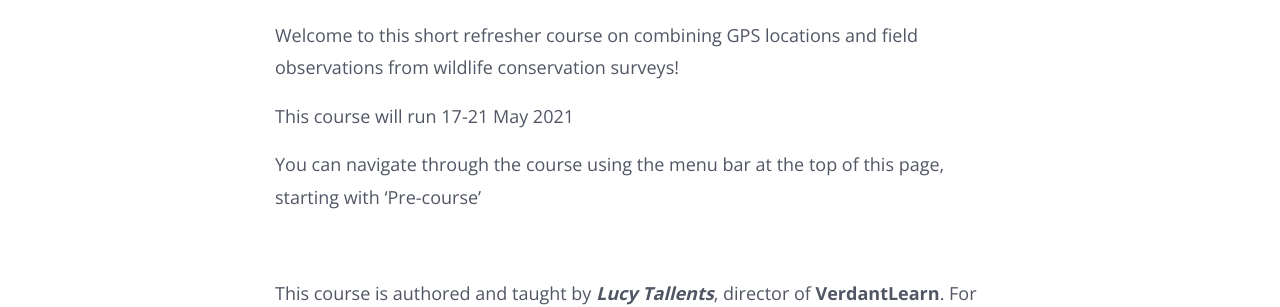
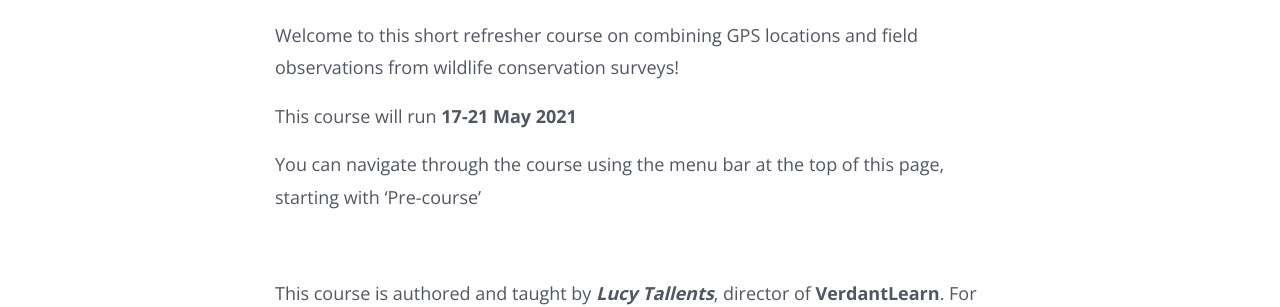
Before and after one commit to verdantlearn/gis-refresher-gps-field-obs, a Jekyll site: the page built from index.md, in a window 1280 px wide. Shown: the part 498-805 px from the top of the page. Built offline with Jekyll 4.4.1, drawn with Linux system fonts in a browser that asks for light colours; nearby versions of some CDN libraries; emoji names are drawn with the system emoji font; comment, search, counter and statistics services are not loaded; some of the changed text lies outside the part shown.

Commit message:
Formatting tweak

```diff
--- a/index.md
+++ b/index.md
@@ -4,7 +4,7 @@ layout: index
 
 Welcome to this short refresher course on combining GPS locations and field observations from wildlife conservation surveys!
 
-This course will run 17-21 May 2021
+This course will run **17-21 May 2021**
 
 You can navigate through the course using the menu bar at the top of this page, starting with 'Pre-course'
 
@@ -16,4 +16,4 @@ This course is authored and taught by ***Lucy Tallents***, director of **Verdant
 
 ## Other learning opportunities
 
-* Join our [mailing list](https://verdantlearn-gis-refreshers-may2021.webflow.io/maillist) to receive alerts about our upcoming learning opportunities ❤️
+* Join our [mailing list](https://verdantlearn-gis-refreshers-may2021.webflow.io/maillist) to receive alerts about our upcoming learning opportunities :heart:
```
